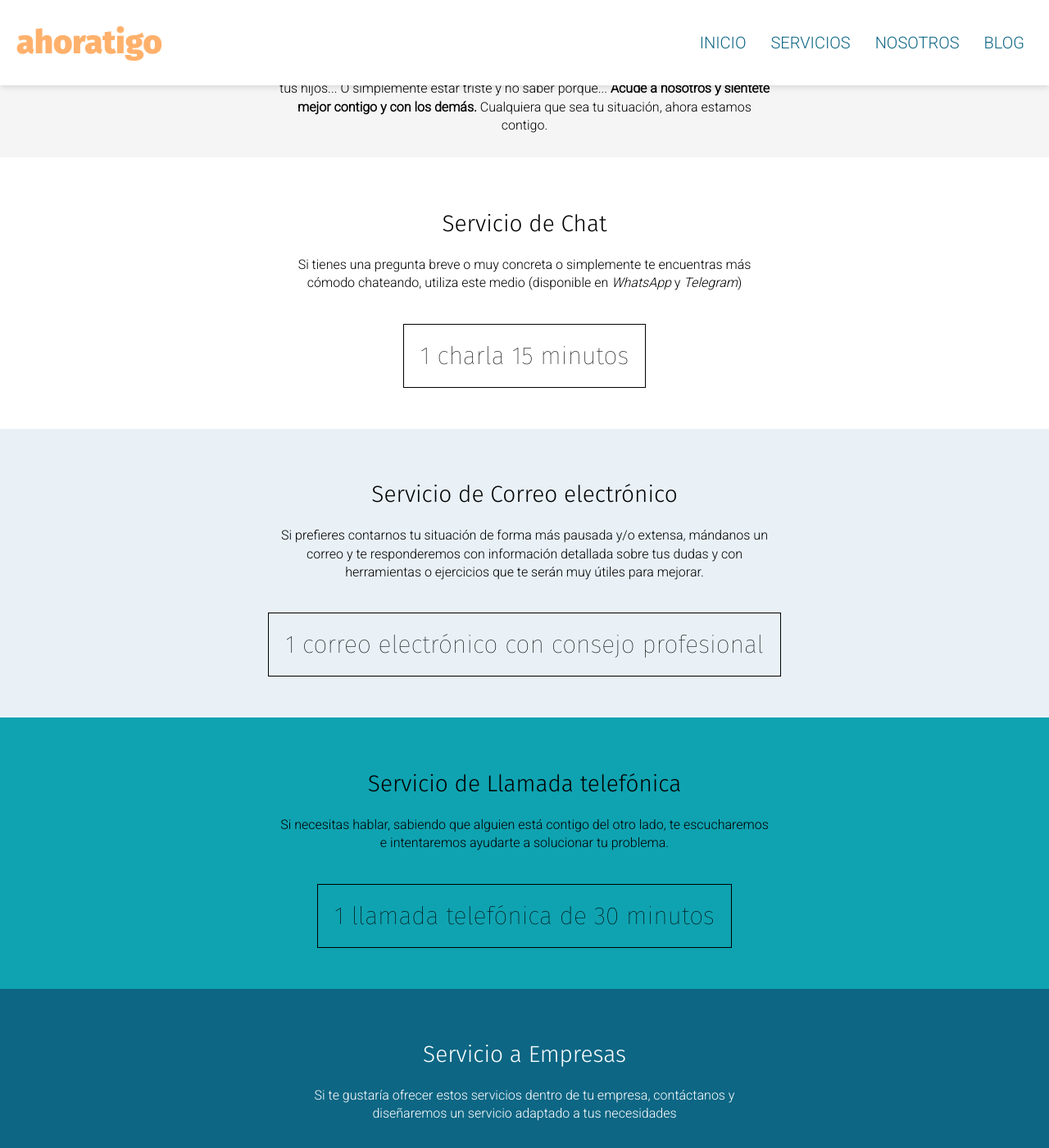
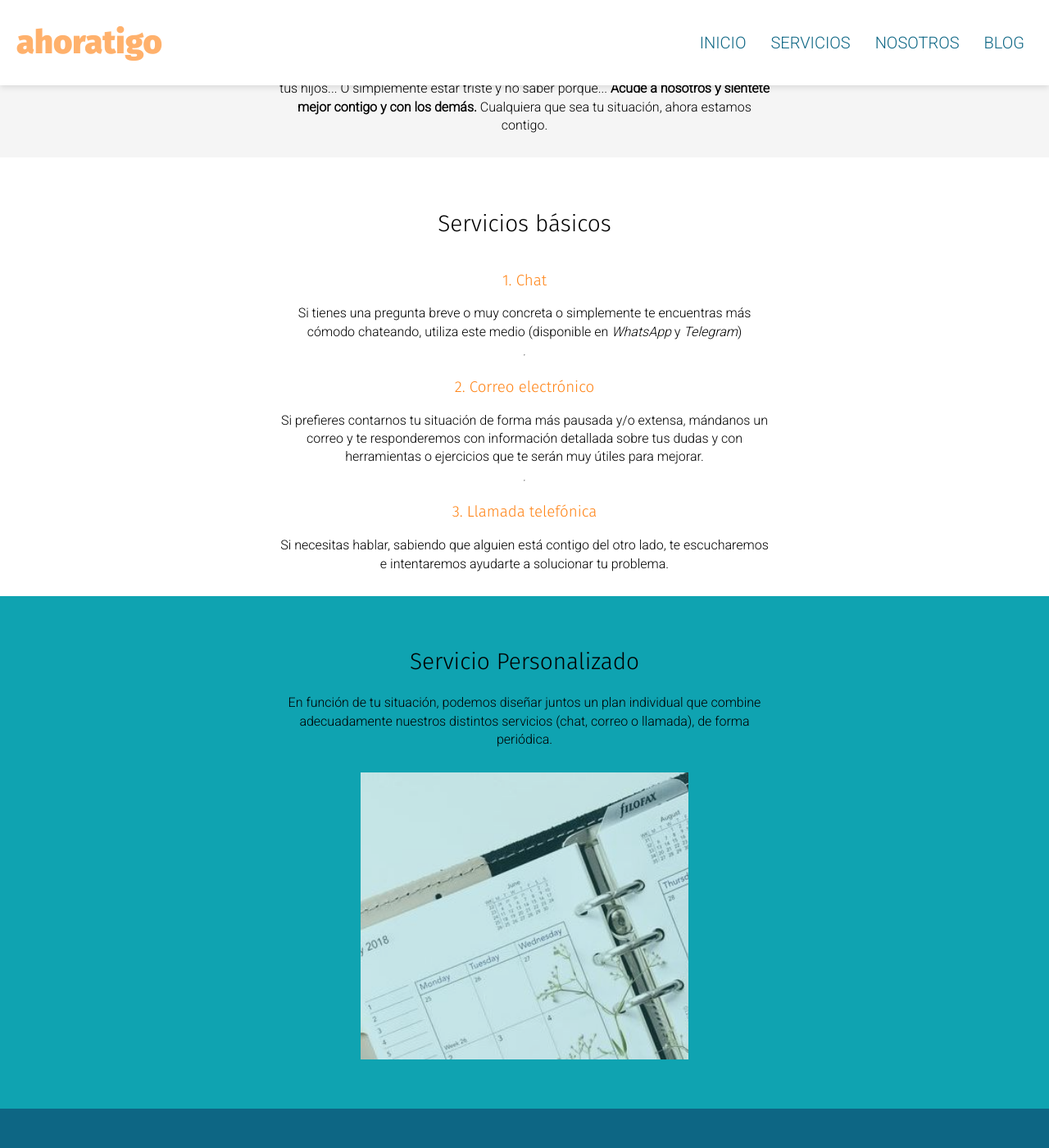
Before and after one commit to sukabal/sukabal.github.io, a Jekyll site: the page built from servicios.html, in a window 1280 px wide and 1400 px high, scrolled down 249 px. Shown: the whole window at 82% size. Built offline with Jekyll 4.4.1, drawn with Linux system fonts in a browser that asks for light colours; some of the changed text lies outside the part shown.

Commit message:
feat: improve main & services pages

```diff
--- a/css/main.scss
+++ b/css/main.scss
@@ -146,6 +146,10 @@ body {
     padding-top: 40px;
   }
 
+  h3 {
+    font-weight: 300;
+  }
+
   &--mini {
     min-height: 0px;
 
@@ -170,6 +174,13 @@ body {
 
   @media all and (max-width: 719px) {
     height: 200px;
+  }
+
+  &--with-margin {
+    width: 90%;
+    max-width: 400px;
+    margin-top: 20px;
+    margin-bottom: 40px;
   }
 }
 
@@ -396,7 +407,8 @@ body {
 
 /* Payment */
 .payment {
-  max-width: 200px;
+  max-width: 100px;
+  padding-bottom: 10px;
 
   &--succesful {
     filter: invert(1) sepia(1) saturate(25) hue-rotate(40deg) brightness(70%);
@@ -407,6 +419,20 @@ body {
   }
 }
 
+.contact-instructions {
+  border: 1px black solid;
+  padding: 20px;
+  max-width: 500px;
+
+  ol {
+    padding-inline-start: 10px;
+  }
+
+  li {
+    line-height: 1.4;
+    padding-bottom: 14px;
+  }
+}
 
 
 /* Social Media */
@@ -414,8 +440,8 @@ body {
   list-style-type: none;
   padding-left: 0px;
   text-align: center;
-  margin-top: 50px;
-  padding-bottom: 50px;
+  // margin-top: 50px;
+  // padding-bottom: 50px;
 
   svg {
     fill: white;
--- a/servicio-chat.html
+++ b/servicio-chat.html
@@ -7,7 +7,7 @@ title: Servicio de Chat
   <h1 class="pageTitle">Servicio de Chat</h1>
 
   <div class="service-description service-description--pay">
-    <p>1 charla 15 minutos</p>
+    <p>1 consulta por Whatsapp</p>
     <div class="service-price">
       <span>8</span>€
     </div>
@@ -47,11 +47,10 @@ title: Servicio de Chat
       commit: true,
 
       // Wait for the PayPal button to be clicked
-
       payment: function (data, actions) {
         const PRICE = '8';
         const CURRENCY = 'EUR';
-        const SERVICE = 'Servicio de chat (1 sesión corta)';
+        const SERVICE = 'Servicio de chat';
         const ISO_DATE = new Date().toISOString();
 
         return actions.payment.create({
--- a/servicios.html
+++ b/servicios.html
@@ -14,33 +14,47 @@ title: Nuestros servicios para ti
 </section>
 
 <section class="band band--mini">
-  <h2>Servicio de Chat</h2>
+
+  <h2>Servicios básicos</h2>
+
+  <h3 class="color-accent">1. Chat</h3>
   <p class="section-paragraph section-paragraph--small">Si tienes una pregunta breve o muy concreta o simplemente te
     encuentras más cómodo
     chateando, utiliza este medio
     (disponible en <em>WhatsApp</em> y <em>Telegram</em>)</p>
-  <p class="service-description">1 charla 15 minutos</p>
-</section>
+  <hr />
 
-<section class="band band--mini bg-light-grey">
-  <h2>Servicio de Correo electrónico</h2>
+  <h3 class="color-accent">2. Correo electrónico</h3>
   <p class="section-paragraph section-paragraph--small">Si prefieres contarnos tu situación de forma más pausada y/o
     extensa, mándanos un correo y te responderemos con
     información detallada sobre tus dudas y con herramientas o ejercicios que te serán muy útiles para mejorar.</p>
-  <p class="service-description">1 correo electrónico con consejo profesional</p>
+  <!-- <p class="service-description">1 correo electrónico con consejo profesional</p> -->
+  <hr />
+
+  <h3 class="color-accent">3. Llamada telefónica</h3>
+  <p class="section-paragraph section-paragraph--small">Si necesitas hablar, sabiendo que alguien está contigo del otro
+    lado, te escucharemos e intentaremos ayudarte a
+    solucionar tu problema.</p>
 </section>
 
 <section class="band band--mini bg-secondary">
-  <h2>Servicio de Llamada telefónica</h2>
-  <p class="section-paragraph section-paragraph--small">Si necesitas hablar, sabiendo que alguien está contigo del otro
-    lado, te escucharemos e intentaremos ayudarte a
-    solucionar tu problema.</p>
-  <p class="service-description">1 llamada telefónica de 30 minutos</p>
+  <div>
+    <h2>Servicio Personalizado</h2>
+    <p class="section-paragraph section-paragraph--small">
+      En función de tu situación, podemos diseñar juntos un plan individual que combine adecuadamente nuestros
+      distintos
+      servicios
+      (chat, correo o llamada), de forma periódica.
+    </p>
+  </div>
+  <div class="section-photo section-photo--with-margin" style="background-image: url('/media/photos/photo-agenda.jpg')"></div>
 </section>
 
 <section class="color-white band band--mini bg-primary">
-  <h2>Servicio a Empresas</h2>
-  <p class="section-paragraph section-paragraph--small">Si te gustaría ofrecer estos servicios
-    dentro de tu empresa, contáctanos y diseñaremos un servicio adaptado a tus necesidades</p>
-  <p class="service-description service-description--contrast">Plan integral para empresas</p>
+  <div>
+    <h2>Servicio a Empresas</h2>
+    <p class="section-paragraph section-paragraph--small">Si te gustaría ofrecer estos servicios
+      dentro a los empleados de tu empresa, contáctanos y diseñaremos un servicio adaptado a tus necesidades</p>
+  </div>
+  <div class="section-photo section-photo--with-margin" style="background-image: url('/media/photos/photo-enterprise.jpg');"></div>
 </section>
```
Also changed, not shown: index.html (+14 -14 lines), servicio-chat-ok.html (+9 -5 lines), media/photos/photo-agenda.jpg (added), media/photos/photo-enterprise.jpg (added).
